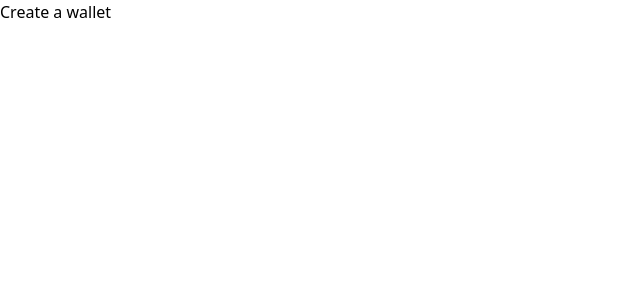
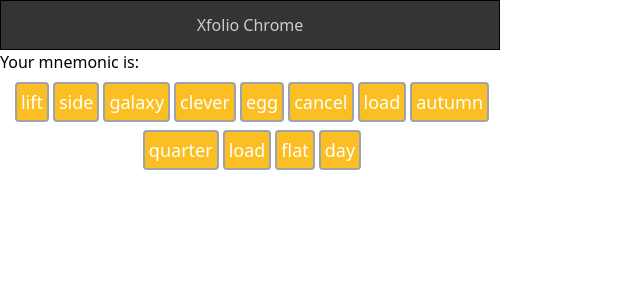
Before and after one commit to xfolio-dao/xfolio-react-chrome, a React (Create React App) app: page /mnemonic/1 in a window 1280 px wide. Both pictures are taken after a click on the button "Create a wallet". Shown: the top 300 px of the page, without its empty margins (0-640 px from the left). Built offline with nearby package versions, Linux system fonts and the light colour scheme; no server answers.

Commit message:
feat: MnemonicPhraseView

```diff
--- /dev/null
+++ b/src/components/MnemonicPhraseView/index.tsx
@@ -0,0 +1,38 @@
+import React from 'react'
+
+// const styles = {
+//     word: {
+//         borderRadius: 5,
+//         // marginVertical: theme.distance.small,
+//         // marginHorizontal: theme.distance.tiny,
+//         marginBottom: theme.distance.small,
+//         marginLeft: theme.distance.tiny,
+//         padding: theme.distance.tiny,
+//         borderWidth: 2,
+//         borderColor: 'rgb(41 172 222 / 50%)',
+//         borderStyle: 'groove',
+//         backgroundColor: theme.colors.darkBrown,
+//         color: theme.colors.textWhite,
+//         fontSize: theme.fontsize.normal,
+
+//     }
+// }
+
+
+const MnemonicPhraseView:React.FC<{phrase: string}> = ({ phrase }) => {
+    if (phrase === '') return null
+    const mnemonicPhrase = phrase.split(" ",12)
+    return(
+        <div className='flex flex-wrap justify-center mt-2'>
+            {mnemonicPhrase.map(w => {
+                return(
+                    <div className='text-white text-m bg-yellow-400 border-2 mb-2 ml-1 p-1 border-gray-400 text-lg rounded' key={w}>
+                        {w}
+                    </div>
+                )
+            })}
+        </div>
+    )
+}
+
+export default MnemonicPhraseView
--- a/src/pages/login/mnemonic.tsx
+++ b/src/pages/login/mnemonic.tsx
@@ -1,16 +1,48 @@
-import React from 'react'
+import React, { useState, useEffect } from 'react'
 import { useParams } from 'react-router-dom'
+import SimpleLayout from '../../components/Layout/simple'
+import { useWalletContextValue } from '../../hooks'
+import { createConnectedRandomWallet } from '../../utils/ethers'
+import MnemonicPhraseView from '../../components/MnemonicPhraseView'
+
+const CreateWalletForm:React.FC = () => {
+    const [mnemonic, setMnemonic] = useState('')
+    const { setWallet } = useWalletContextValue()
+
+    useEffect(() => {
+        const newMainnetWallet = createConnectedRandomWallet('mainnet')
+        setMnemonic(newMainnetWallet.mnemonic.phrase)
+        setWallet(newMainnetWallet)
+    },[])
+
+    return(
+        <div>
+            <p>Your mnemonic is:</p>
+            <MnemonicPhraseView phrase={mnemonic}/>
+        </div>
+    )
+}
+
+const ImportWalletForm:React.FC = () => {
+    return(
+        <div>
+            <p>Import a wallet</p>
+        </div>
+    )
+}
 
 const Mnemonic:React.FC = () => {
     const { status } = useParams()
     return(
-        <div>
-            {
-                status === 'create'
-                    ? <p>Create a wallet</p>
-                    : <p>Import a wallet</p>
-            }
-        </div>
+        <SimpleLayout>
+            <div className='container h-[475px]'>
+                {
+                    status === 'create'
+                        ? <CreateWalletForm/>
+                        : <ImportWalletForm/>
+                }
+            </div>
+        </SimpleLayout>
     )
 }
 
--- a/src/utils/ethers/index.ts
+++ b/src/utils/ethers/index.ts
@@ -22,6 +22,12 @@ export const connectWalletToNetwork = (wallet:Wallet, networkName:SupportedNetwo
     return wallet.connect(newAlchemyProvider)
 }
 
+export const createConnectedRandomWallet = (networkName:SupportedNetworkName):Wallet => {
+    const newWallet = createRandomWallet()
+    const newAlchemyProvider = createAlchemyProvider(networkName)
+    return newWallet.connect(newAlchemyProvider)
+}
+
 export const createConnectedWalletFromMnemonic = (mnemonic:string, networkName:SupportedNetworkName):Wallet => {
     const newAlchemyProvider = createAlchemyProvider(networkName)
     return ethers.Wallet.fromMnemonic(mnemonic).connect(newAlchemyProvider)
```
